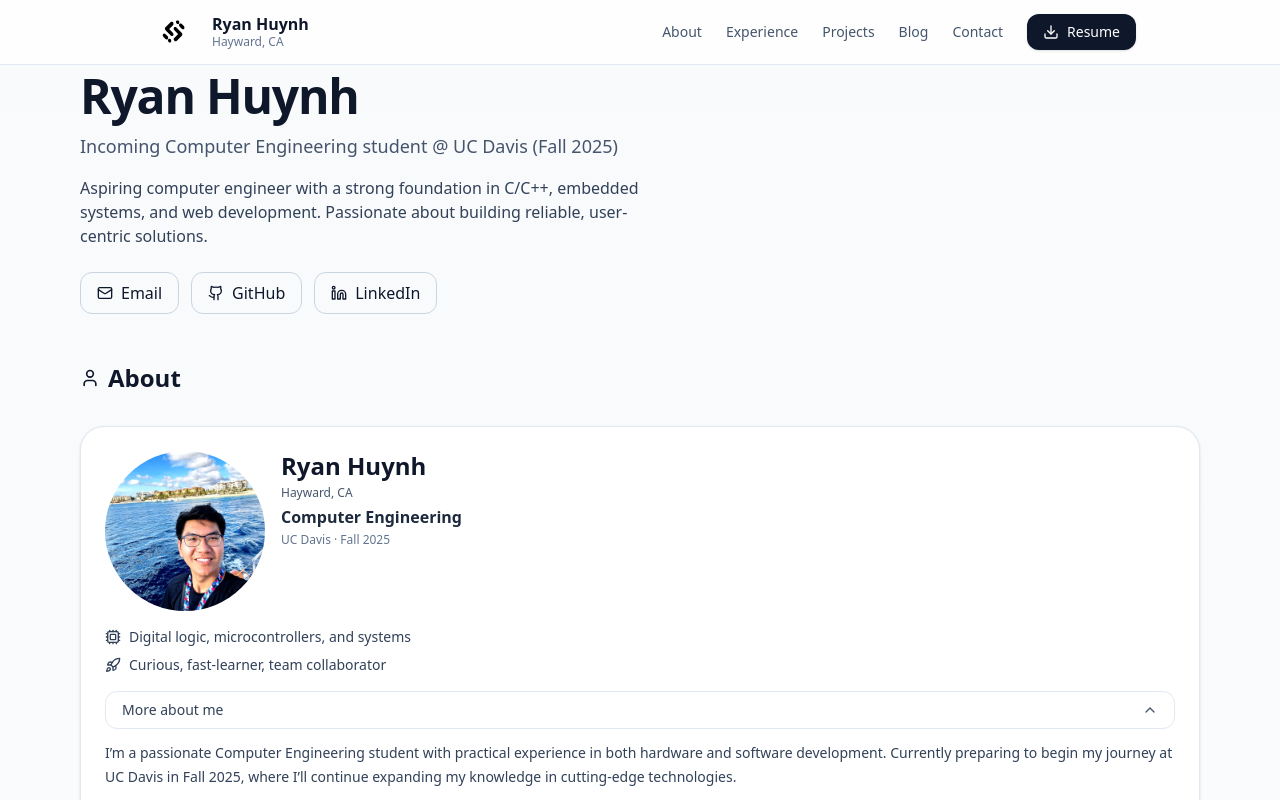
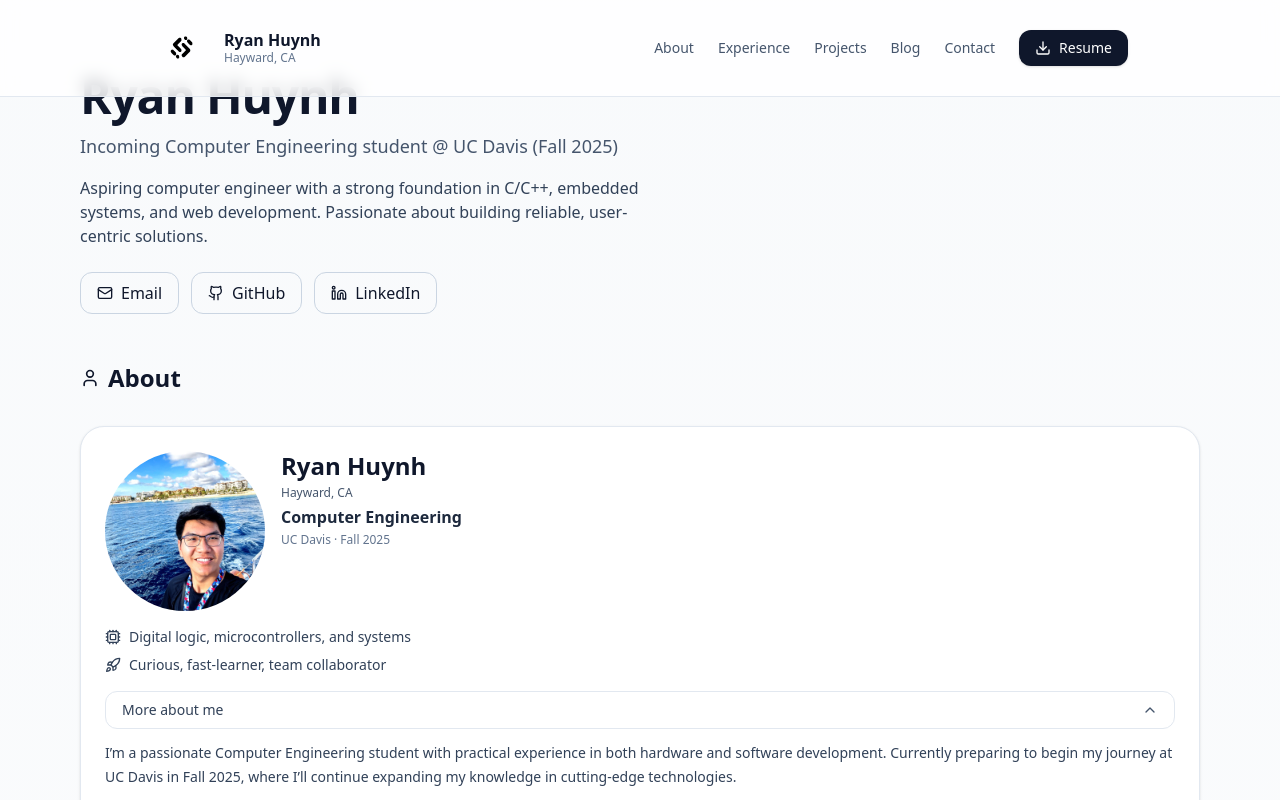
Before and after one commit to ryanhuynh02/ryan-portfolio, a Next.js app: page / in a window 1280 px wide. Shown: the top 800 px of the page. Built offline with nearby package versions, Linux system fonts and the light colour scheme.

Commit message:
fix header3

```diff
--- a/src/components/SiteHeader.tsx
+++ b/src/components/SiteHeader.tsx
@@ -5,9 +5,11 @@ import Link from "next/link";
 import { Menu, X, Download } from "lucide-react";
 import { useState } from "react";
 
+const SHELL = "max-w-5xl mx-auto px-4 sm:px-6"; // ← match this to your cards’ container
+
 export default function SiteHeader({
   resumeUrl = "/Ryan_Huynh_Resume.pdf",
-  logoSrc = "/profile-logo.svg", // ← your SVG logo here
+  logoSrc = "/profile-logo.svg",
   name = "Ryan Huynh",
   location = "Hayward, CA",
 }: {
@@ -28,12 +30,12 @@ export default function SiteHeader({
 
   return (
     <>
-      {/* Fixed header that follows on scroll */}
+      {/* Bigger, fixed header that aligns to the same shell as cards */}
       <header className="fixed top-0 inset-x-0 z-50 bg-white/80 backdrop-blur border-b border-slate-200">
-        <div className="max-w-5xl mx-auto px-4 h-16 flex items-center justify-between">
-          {/* Left: logo + name (link to home) */}
-          <Link href="/" className="flex items-center gap-3">
-            <div className="w-14 h-14 md:w-14 md:h-14 rounded-xl overflow-hidden shrink-0">
+        <div className={`${SHELL} h-24 flex items-center justify-between`}>
+          {/* Left: logo + name block — aligned with cards’ left edge */}
+          <Link href="/" className="flex items-center gap-4">
+            <div className="w-14 h-14 rounded-xl overflow-hidden shrink-0">
               <Image
                 src={logoSrc}
                 alt="Site logo"
@@ -44,12 +46,12 @@ export default function SiteHeader({
               />
             </div>
             <div className="leading-tight">
-              <div className="font-semibold">{name}</div>
+              <div className="font-semibold text-slate-900">{name}</div>
               <div className="text-xs text-slate-500">{location}</div>
             </div>
           </Link>
 
-          {/* Desktop nav */}
+          {/* Desktop nav — aligned with cards’ right edge */}
           <nav className="hidden md:flex items-center gap-6">
             {nav.map((n) => (
               <Link
@@ -84,16 +86,14 @@ export default function SiteHeader({
       {/* Mobile drawer */}
       {open && (
         <div className="fixed inset-0 z-[60]">
-          {/* backdrop */}
           <div
             className="absolute inset-0 bg-black/20 backdrop-blur-sm"
             onClick={() => setOpen(false)}
           />
-          {/* panel */}
           <div className="absolute left-0 top-0 h-full w-80 max-w-[85%] bg-white border-r border-slate-200 p-4">
             <div className="flex items-center justify-between">
               <div className="flex items-center gap-3">
-                <div className="w-12 h-12 rounded-xl overflow-hidden">
+                <div className="w-14 h-14 rounded-xl overflow-hidden">
                   <Image
                     src={logoSrc}
                     alt="Site logo"
```
